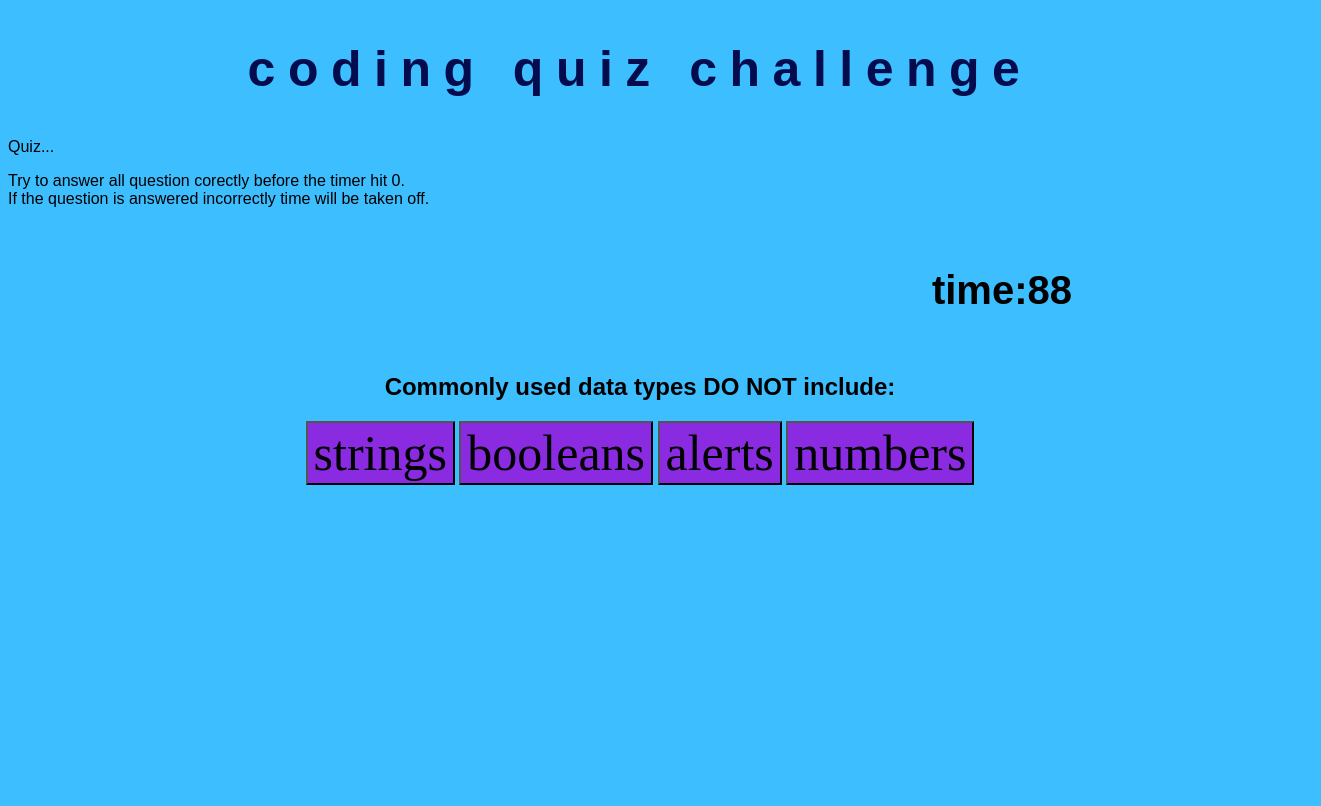
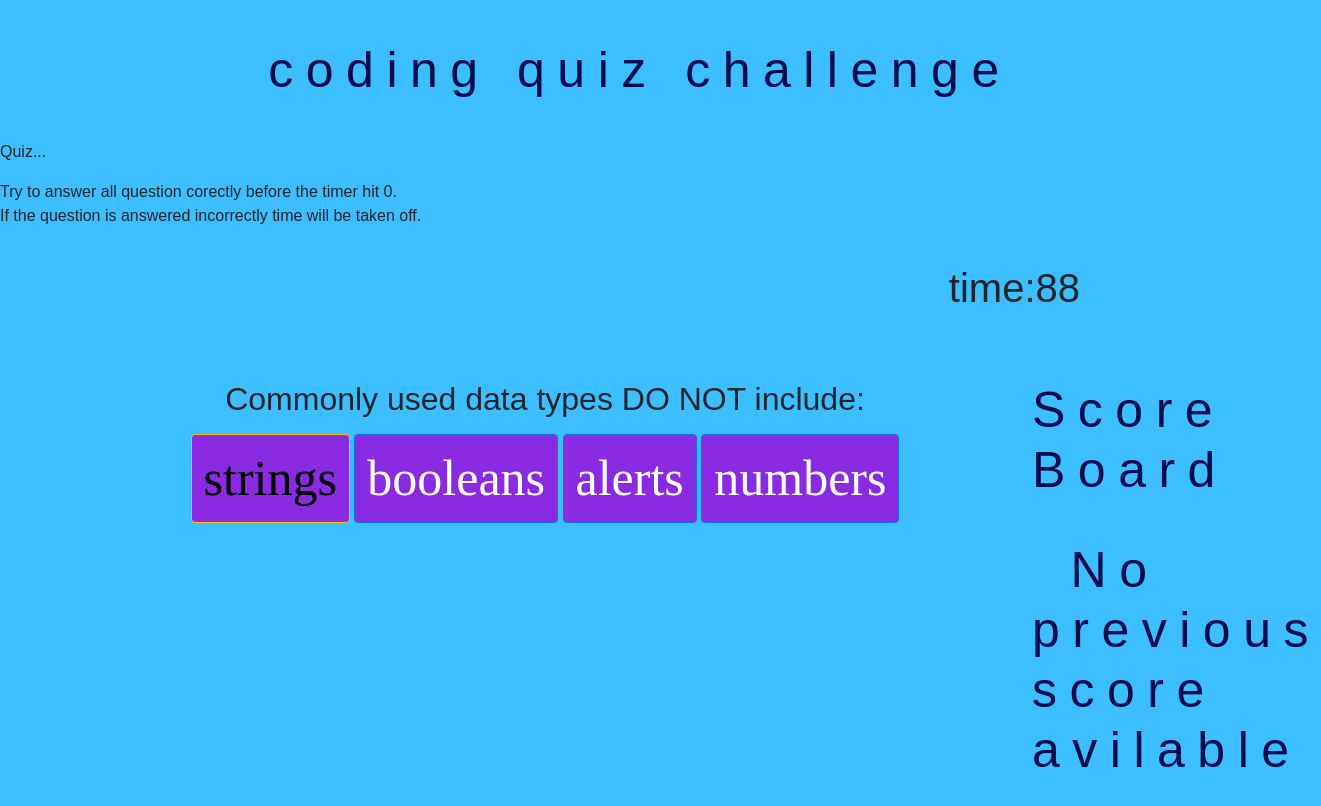
Before and after one commit to richardflowersxx/coding-quiz, a plain HTML site: page index.html in a window 1280 px wide. Both pictures are taken after a click on the button "start quiz". Shown: the whole page, 1321 px wide, since content can reach past the window. Drawn offline with nearby package versions, Linux system fonts and the light colour scheme.

Commit message:
script.js

```diff
--- a/assets/css/style.css
+++ b/assets/css/style.css
@@ -28,7 +28,7 @@ h1 {
   text-align: center;
   }
 
-button {
+.button {
   font-family:'Times New Roman', Times, serif ;
   font-size: 50px;
   background-color: blueviolet;
--- a/index.html
+++ b/index.html
@@ -4,6 +4,7 @@
 <head>
   <meta charset="UTF-8">
   <title>code quiz</title>
+  <link href="https://cdn.jsdelivr.net/npm/bootstrap@5.0.2/dist/css/bootstrap.min.css" rel="stylesheet" integrity="sha384-EVSTQN3/azprG1Anm3QDgpJLIm9Nao0Yz1ztcQTwFspd3yD65VohhpuuCOmLASjC" crossorigin="anonymous">
   <link rel="stylesheet" href="./assets/css/style.css" />
 
 </head>
@@ -19,26 +20,36 @@
         will be taken off.
       </p>
       <h3 class="timer"></h3>
-      <button class="btn">start quiz</button>
+      <button class="btn button">start quiz</button>
 
     </section>
-
+    <main class="container">
+      <aside class="row">
+        <section class="col-md-10">
           <section class="questionsDiv">
 
             <h2 id= "user-question" > </h2>
             <p id="result"></p>
-           <button data-value="0" id="options1" class="btn btn-warning"></button>
-           <button data-value="1" id="options2" class="btn btn-primary"></button>
-           <button data-value="2" id="options3" class="btn btn-primary"></button>
-           <button data-value="3" id="options4" class="btn btn-primary"></button>
+            <button data-value="0" id="options1" class="btn btn-warning button"></button>
+            <button data-value="1" id="options2" class="btn btn-primary button"></button>
+            <button data-value="2" id="options3" class="btn btn-primary button"></button>
+            <button data-value="3" id="options4" class="btn btn-primary button"></button>
      </section>
 
      <section id="summary">
-      <h4>User Score:<span id="user-score"></span></h4>
+       <h2>User Score:<span id="user-score"></span></h2>
        <label>Enter User name</label>
        <input id="user-name" type="text"/>
-      <button id="save-user" class="btn">Save User</button>
+       <button id="save-user" class="btn button">Save User</button>
      </section>
+        </section>
+        <section class="col-md-2">
+             <h1>Score Board</h1>
+             <section id="score-container"></section>
+        </section>
+      </aside>
+    </main>
+
   </main>
   <script src="script.js"></script>
 </body>
--- a/script.js
+++ b/script.js
@@ -19,6 +19,7 @@ var option4 = document.getElementById("options4")
 var saveUser = document.getElementById("save-user")
 var usernameInput = document.getElementById("user-name")
 var userScore = document.getElementById("user-score")
+var scoreboard = document.getElementById("score-container")
 var questions = [
     {
         title: "Commonly used data types DO NOT include:",
@@ -121,9 +122,11 @@ function checkUserAnswer(){
       render(questionIndex)
     }else{
         console.log("Score:",score)
+        questionsDiv.style.display="none"
         summarySec.style.display = "block"
         saveUser.addEventListener("click",summary)
-        score.textContent = score * secondsLeft
+        userScore.textContent = score * (secondsLeft+1)
+        clearInterval(holdInterval);
     }
 }
 
@@ -136,4 +139,22 @@ function summary(){
         score:score * secondsLeft
     })
     localStorage.setItem("CodeQuiz",JSON.stringify(scoreHistory))
+    displayScoreBoard()
 }
+
+
+function displayScoreBoard(){
+    var scoreHistory = JSON.parse(localStorage.getItem("CodeQuiz") )|| []
+     var htmlTEXT =""
+     for(let i=0;i<scoreHistory.length;i++){
+         htmlTEXT += `<p>${scoreHistory[i].user} : ${scoreHistory[i].score}</p>`
+     }
+     if(htmlTEXT == ""){
+         scoreboard.innerHTML ="<h1>No previous score avilable</h1>"
+     }else{
+     scoreboard.innerHTML = htmlTEXT
+     }
+}
+
+
+displayScoreBoard()
```
Lines whose indentation alone changed are shown as unchanged.
